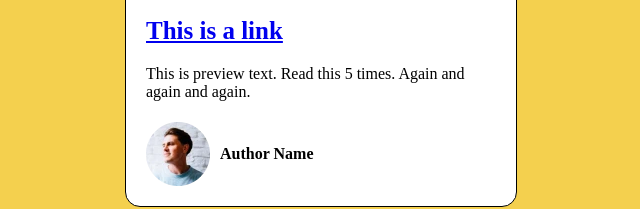
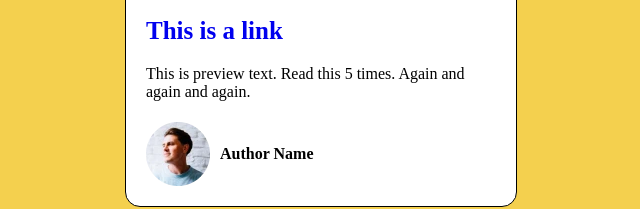
Before and after one commit to KevinPhDev/blog-preview-card, a plain HTML site: page index.html in a window 1280 px wide. Shown: the part 457-666 px from the top of the page, 319-959 px from the left. Drawn offline with Linux system fonts and the light colour scheme.

Commit message:
Remove the underline of the headline link

```diff
--- a/style.css
+++ b/style.css
@@ -39,6 +39,10 @@ body,
   font-weight: bold;
 }
 
+.headline-link > a {
+  text-decoration: none;
+}
+
 .headline-link > a:visited {
   color: black;
 }
```
